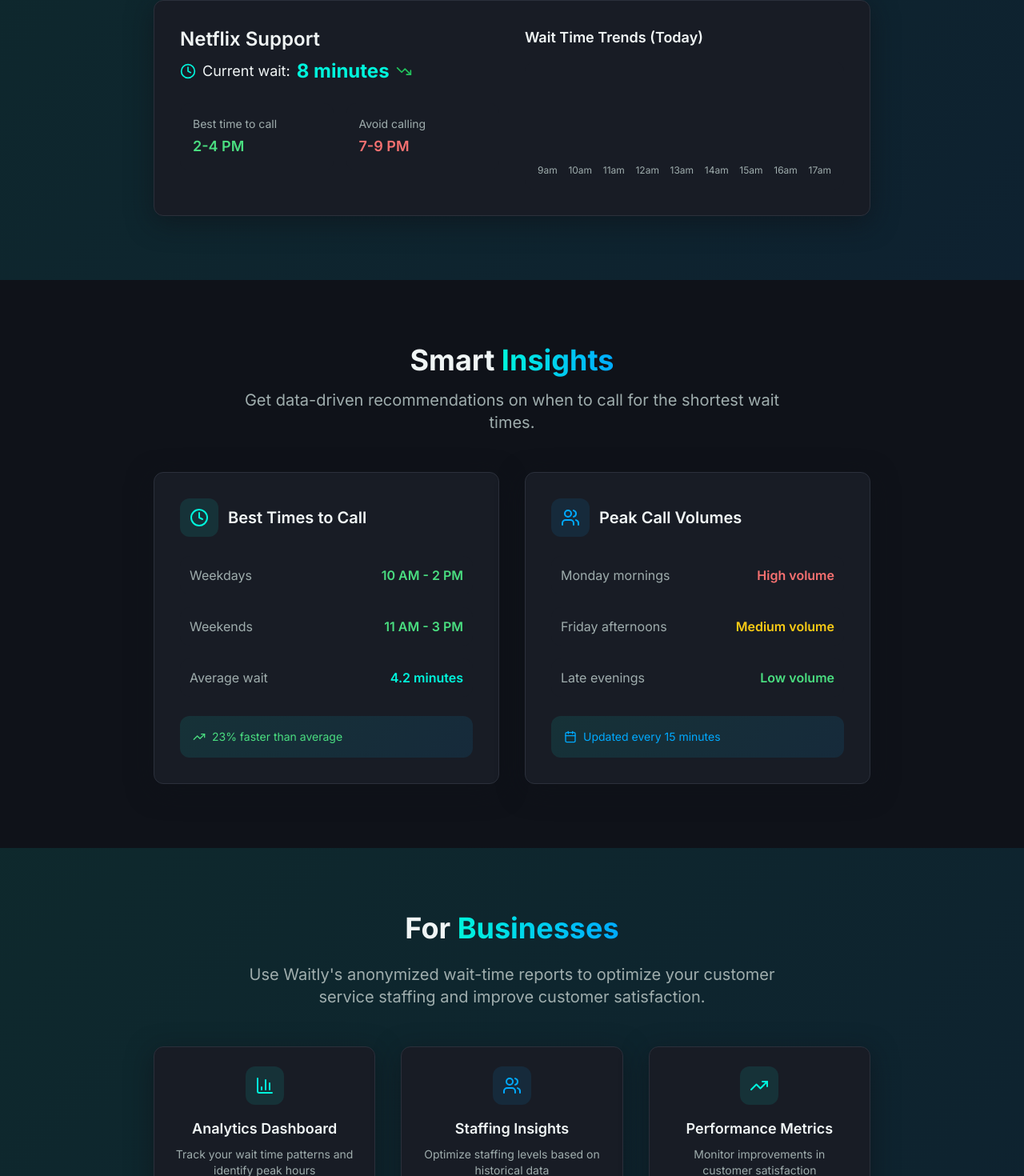
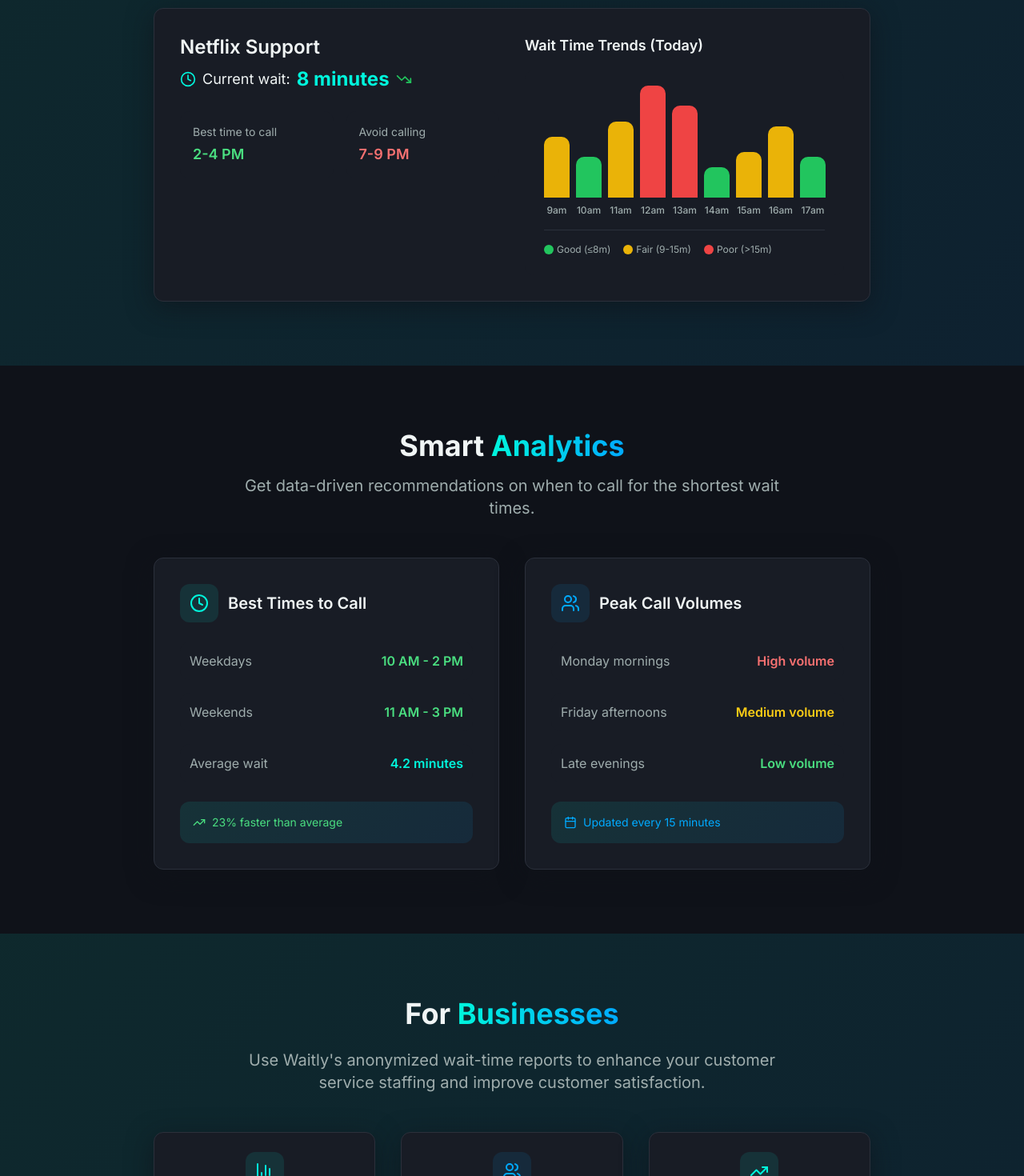
Before and after one commit to YaraHub25/yairo, a React (Vite) app: page / in a window 1280 px wide. Shown: the part 1201-2671 px from the top of the page at 80% size. Built offline with nearby package versions, Linux system fonts and the light colour scheme.

Commit message:
Refactor chart styles
Update chart styling to resemble ApexCharts with red, green, and yellow bars, and include minimum labels. Change section titles from "Optimize" and "Insights" to alternative wording. Redesign the background element behind the logo.

```diff
--- a/src/components/BusinessSection.tsx
+++ b/src/components/BusinessSection.tsx
@@ -10,7 +10,7 @@ const BusinessSection = () => {
             For <span className="gradient-text">Businesses</span>
           </h2>
           <p className="text-xl text-muted-foreground mb-12 max-w-2xl mx-auto">
-            Use Waitly's anonymized wait-time reports to optimize your customer service staffing
+            Use Waitly's anonymized wait-time reports to enhance your customer service staffing
             and improve customer satisfaction.
           </p>
 
@@ -29,9 +29,9 @@ const BusinessSection = () => {
               <div className="p-3 bg-secondary/10 rounded-lg w-fit mx-auto mb-4">
                 <Users className="w-6 h-6 text-secondary" />
               </div>
-              <h3 className="text-lg font-semibold mb-2">Staffing Insights</h3>
+              <h3 className="text-lg font-semibold mb-2">Staffing Intelligence</h3>
               <p className="text-muted-foreground text-sm">
-                Optimize staffing levels based on historical data
+                Enhance staffing levels based on historical data
               </p>
             </div>
 
@@ -55,8 +55,8 @@ const BusinessSection = () => {
               </h3>
             </div>
             <p className="text-muted-foreground mb-8 max-w-2xl mx-auto">
-              Join forward-thinking companies using Waitly's insights to provide
-              better customer experiences and optimize their support operations.
+              Join forward-thinking companies using Waitly's analytics to provide
+              better customer experiences and enhance their support operations.
             </p>
             <Button variant="hero" size="lg" className="text-lg">
               Get Business Access
--- a/src/components/Header.tsx
+++ b/src/components/Header.tsx
@@ -6,7 +6,12 @@ const Header = () => {
       <div className="container mx-auto px-6 py-4">
         <nav className="flex items-center justify-between">
           <div className="flex items-center">
-            <h1 className="text-2xl font-bold gradient-text">Waitly</h1>
+            <div className="relative">
+              <div className="absolute inset-0 bg-gradient-neon rounded-lg blur-lg opacity-30 animate-glow-pulse"></div>
+              <div className="relative bg-cyber-surface rounded-lg px-4 py-2 border border-primary/30">
+                <h1 className="text-2xl font-bold gradient-text">Waitly</h1>
+              </div>
+            </div>
           </div>
 
           <div className="hidden md:flex items-center space-x-8">
--- a/src/components/InsightsSection.tsx
+++ b/src/components/InsightsSection.tsx
@@ -6,7 +6,7 @@ const InsightsSection = () => {
       <div className="container mx-auto px-6">
         <div className="text-center mb-12">
           <h2 className="text-4xl font-bold mb-4">
-            Smart <span className="gradient-text">Insights</span>
+            Smart <span className="gradient-text">Analytics</span>
           </h2>
           <p className="text-xl text-muted-foreground max-w-2xl mx-auto">
             Get data-driven recommendations on when to call for the shortest wait times.
--- a/src/components/LiveDemoSection.tsx
+++ b/src/components/LiveDemoSection.tsx
@@ -80,19 +80,48 @@ const LiveDemoSection = () => {
 
               <div className="space-y-4">
                 <h4 className="text-lg font-semibold">Wait Time Trends (Today)</h4>
-                <div className="bg-cyber-surface rounded-lg p-4">
-                  <div className="flex items-end justify-between h-32 gap-1">
-                    {demoData.chartData.map((value, index) => (
-                      <div key={index} className="flex flex-col items-center gap-1">
-                        <div
-                          className="bg-gradient-neon rounded-t-sm w-6 transition-all duration-300 hover:brightness-125"
-                          style={{ height: `${(value / 22) * 100}%` }}
-                        />
-                        <span className="text-xs text-muted-foreground">
-                          {9 + index}am
-                        </span>
+                <div className="bg-cyber-surface rounded-lg p-6">
+                  <div className="flex items-end justify-between h-40 gap-2">
+                    {demoData.chartData.map((value, index) => {
+                      const getBarColor = (val: number) => {
+                        if (val <= 8) return 'bg-green-500';
+                        if (val <= 15) return 'bg-yellow-500';
+                        return 'bg-red-500';
+                      };
+
+                      return (
+                        <div key={index} className="flex flex-col items-center gap-2 relative group">
+                          <div className="relative">
+                            <div
+                              className={`${getBarColor(value)} rounded-t-md w-8 transition-all duration-300 hover:brightness-110 relative`}
+                              style={{ height: `${(value / 22) * 140}px` }}
+                            />
+                            <div className="absolute -top-6 left-1/2 transform -translate-x-1/2 text-xs font-medium bg-background border border-border rounded px-2 py-1 opacity-0 group-hover:opacity-100 transition-opacity">
+                              {value}m
+                            </div>
+                          </div>
+                          <span className="text-xs text-muted-foreground font-medium">
+                            {9 + index}am
+                          </span>
+                        </div>
+                      );
+                    })}
+                  </div>
+                  <div className="flex justify-between items-center mt-4 pt-4 border-t border-border">
+                    <div className="flex items-center gap-4 text-xs">
+                      <div className="flex items-center gap-1">
+                        <div className="w-3 h-3 bg-green-500 rounded-sm"></div>
+                        <span className="text-muted-foreground">Good (≤8m)</span>
                       </div>
-                    ))}
+                      <div className="flex items-center gap-1">
+                        <div className="w-3 h-3 bg-yellow-500 rounded-sm"></div>
+                        <span className="text-muted-foreground">Fair (9-15m)</span>
+                      </div>
+                      <div className="flex items-center gap-1">
+                        <div className="w-3 h-3 bg-red-500 rounded-sm"></div>
+                        <span className="text-muted-foreground">Poor (&gt;15m)</span>
+                      </div>
+                    </div>
                   </div>
                 </div>
               </div>
```
